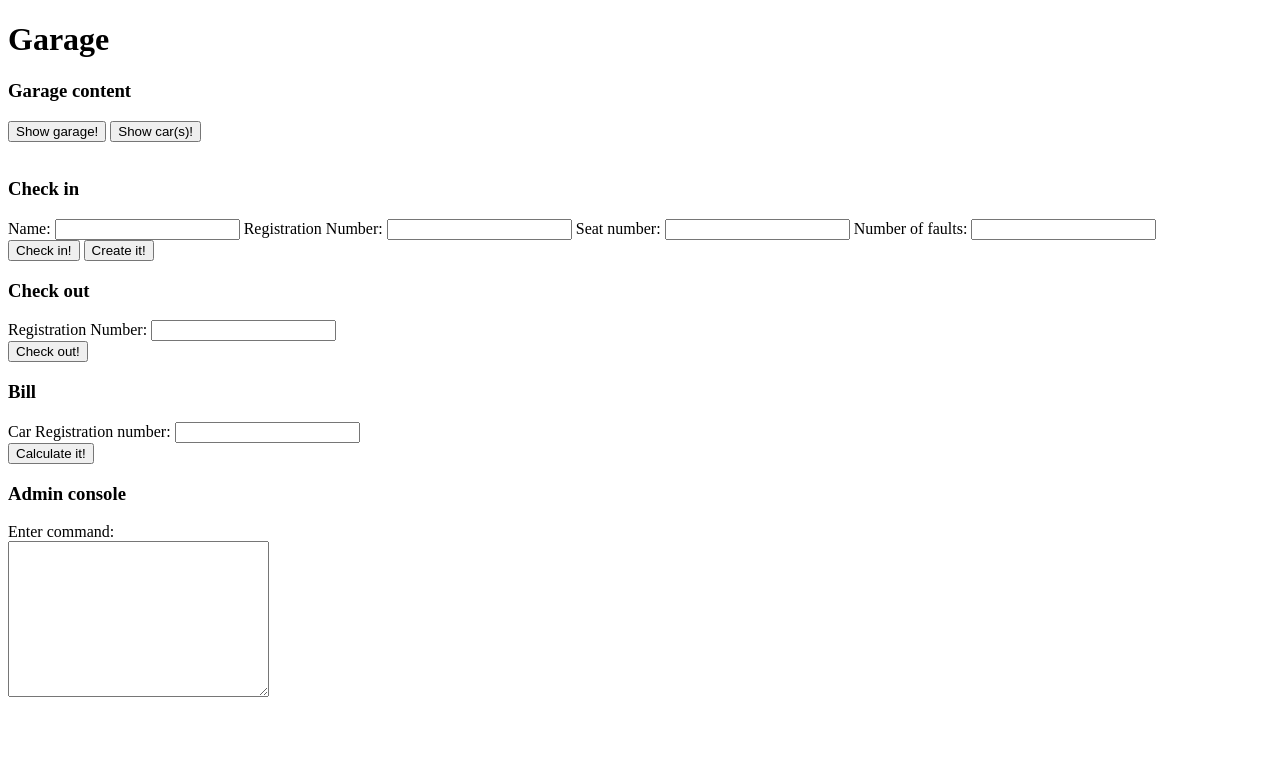
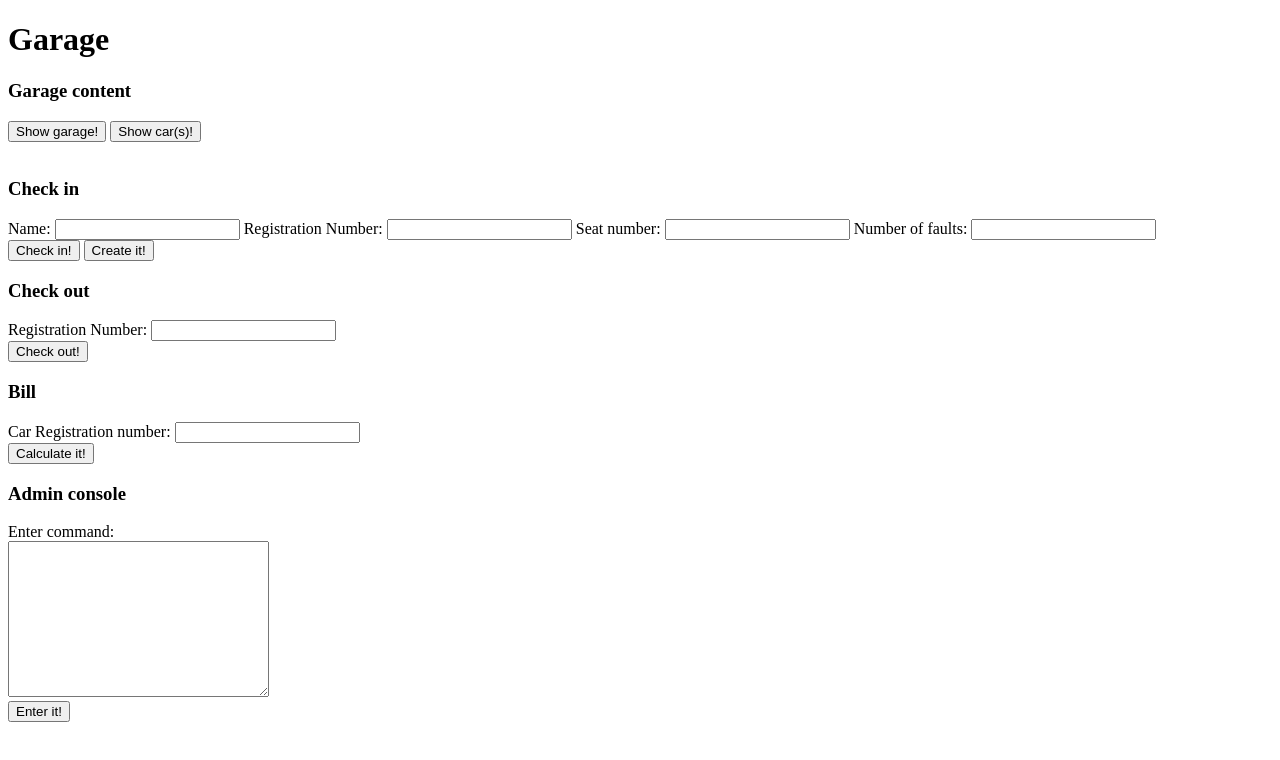
Before and after one commit to dev00727/dev00727.github.io, a plain HTML site: page JavaScript/Garage.html in a window 1280 px wide. Drawn offline with Linux system fonts and the light colour scheme.

Commit message:
working on garage console

```diff
--- a/JavaScript/Garage.html
+++ b/JavaScript/Garage.html
@@ -39,7 +39,8 @@
     <h3> Admin console</h3>
     <p>
         <label> Enter command: </label><br />
-        <textarea name="command" id="tc" rows="10" cols="30" ></textarea>
+        <textarea name="command" id="tc" rows="10" cols="30" ></textarea><br>
+        <button type="button" onClick="choose()">Enter it!</button><br>
     </p>
 
 
--- a/JavaScript/garage.js
+++ b/JavaScript/garage.js
@@ -91,3 +91,10 @@
     document.getElementById("mypara").innerHTML ="Showing Car";
      show(carList);
    }
+   function choose(){
+       let test= document.getElementById("tc").value;
+       let res= test.split(" ");
+       if (res[0]==="create"){
+
+       }
+   }
```
